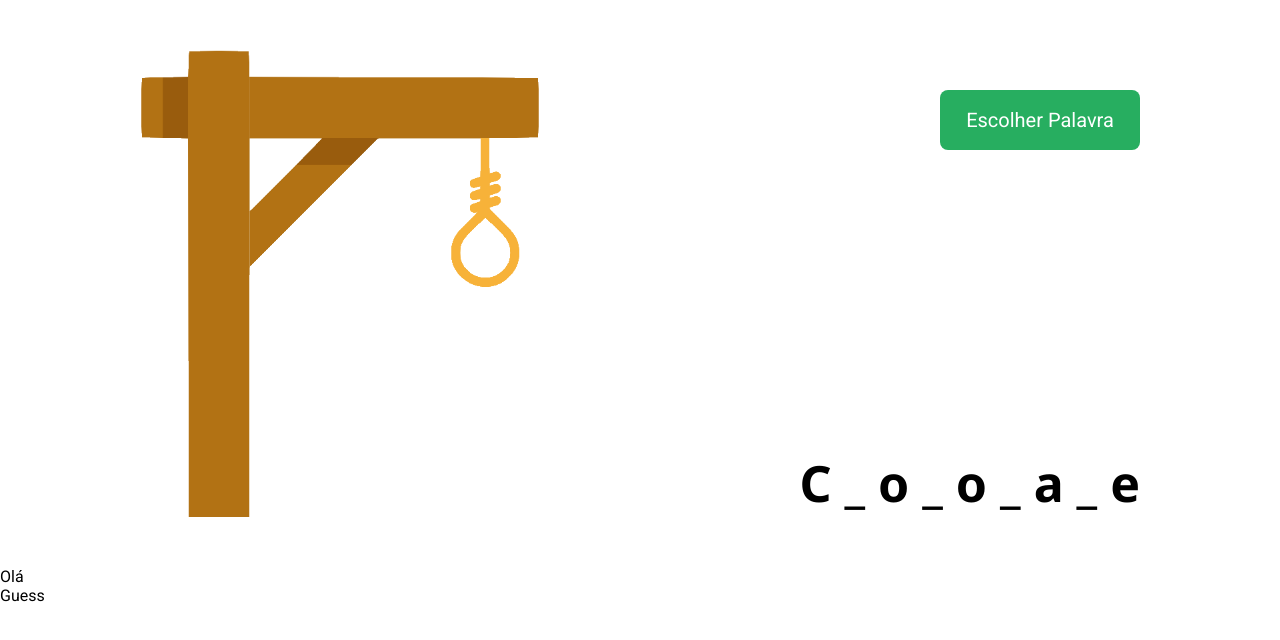
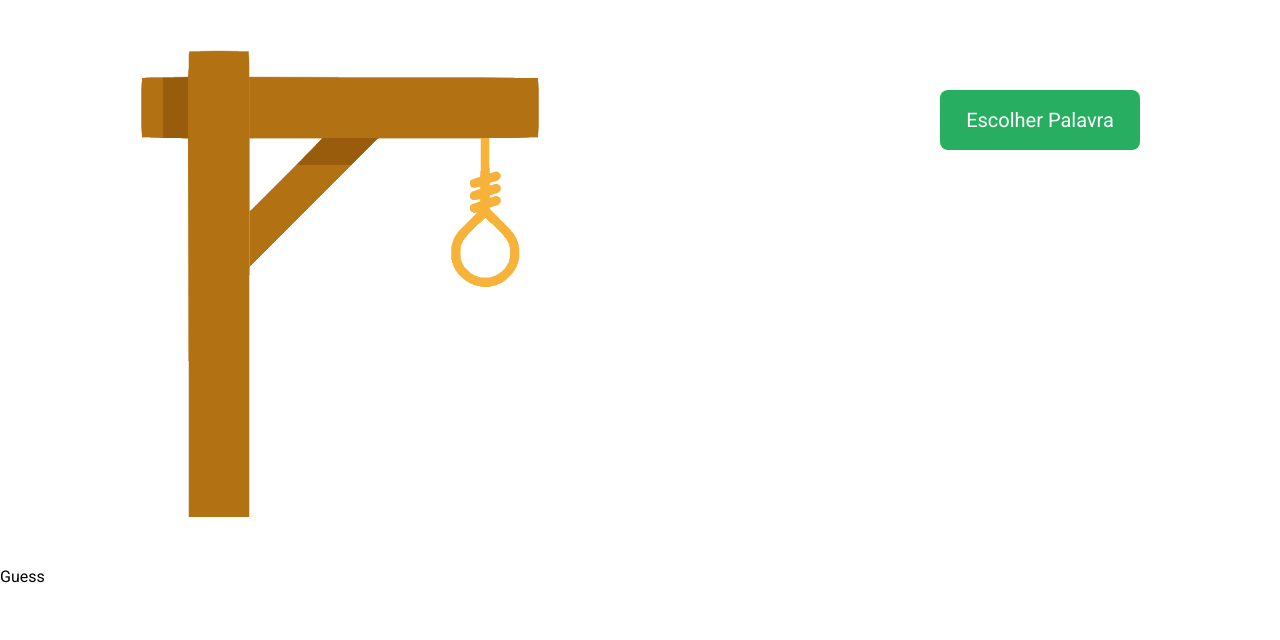
Before and after one commit to pullynnhah/jogo-da-forca, a React (Create React App) app: page / in a window 1280 px wide. Shown: the top 640 px of the page. Built offline with nearby package versions, Linux system fonts and the light colour scheme.

Commit message:
edit game to improve comparing letters

```diff
--- a/src/App.js
+++ b/src/App.js
@@ -1,13 +1,13 @@
 import { useState } from "react";
 import styled from "styled-components";
 import GlobalStyle from "./components/styles/GlobalStyle";
-import Alphabet from "./components/Alphabet/Alphabet";
+import Alphabet from "./components/Letters/Letters";
 import Game from "./components/Game";
 import Guess from "./components/Guess";
 
 export default function App() {
   const [lives, setLives] = useState(6);
-  const [secret, setSecret] = useState("C_o_o_a_e");
+  const [secret, setSecret] = useState([]);
 
   return (
     <>
--- a/src/components/Alphabet/Alphabet.js
+++ /dev/null
@@ -1,3 +0,0 @@
-export default function Alphabet() {
-  return <h2>Olá</h2>;
-}
--- a/src/components/Game.js
+++ b/src/components/Game.js
@@ -9,7 +9,7 @@ import hangman5 from "../assets/hangman5.png";
 import hangman6 from "../assets/hangman6.png";
 
 import { words } from "../utils/data";
-import { random } from "../utils/tools";
+import { normalize, random } from "../utils/tools";
 
 export default function Game({ lives, setLives, secret, setSecret }) {
   const hangmen = [
@@ -25,14 +25,28 @@ export default function Game({ lives, setLives, secret, setSecret }) {
   function chooseWord() {
     const word = words[random(words.length)];
     console.log("SECRET:", word); /* FIXME: remove this */
-    setSecret(word);
+    setSecret(
+      [...word].map(letter => ({
+        letter,
+        normLetter: normalize(letter),
+        hidden: true,
+      }))
+    );
     setLives(6);
   }
+
+  function displayWord() {
+    if (!secret) return "";
+    return secret
+      .map(({ letter, hidden }) => (hidden ? "_" : letter))
+      .join(" ");
+  }
+
   return (
     <Container>
       <img src={hangmen[lives]} alt="forca" />
       <button onClick={chooseWord}>Escolher Palavra</button>
-      <h1>{secret.split("").join(" ")}</h1>
+      <h1>{displayWord()}</h1>
     </Container>
   );
 }
--- /dev/null
+++ b/src/components/Letters/Letter.js
@@ -0,0 +1 @@
+export default function Letter({ letter }) {}
--- /dev/null
+++ b/src/components/Letters/Letters.js
@@ -0,0 +1,3 @@
+import useState from "react";
+
+export default function Alphabet() {}
```
Also changed, not shown: src/components/Alphabet/Letter.js (deleted).
